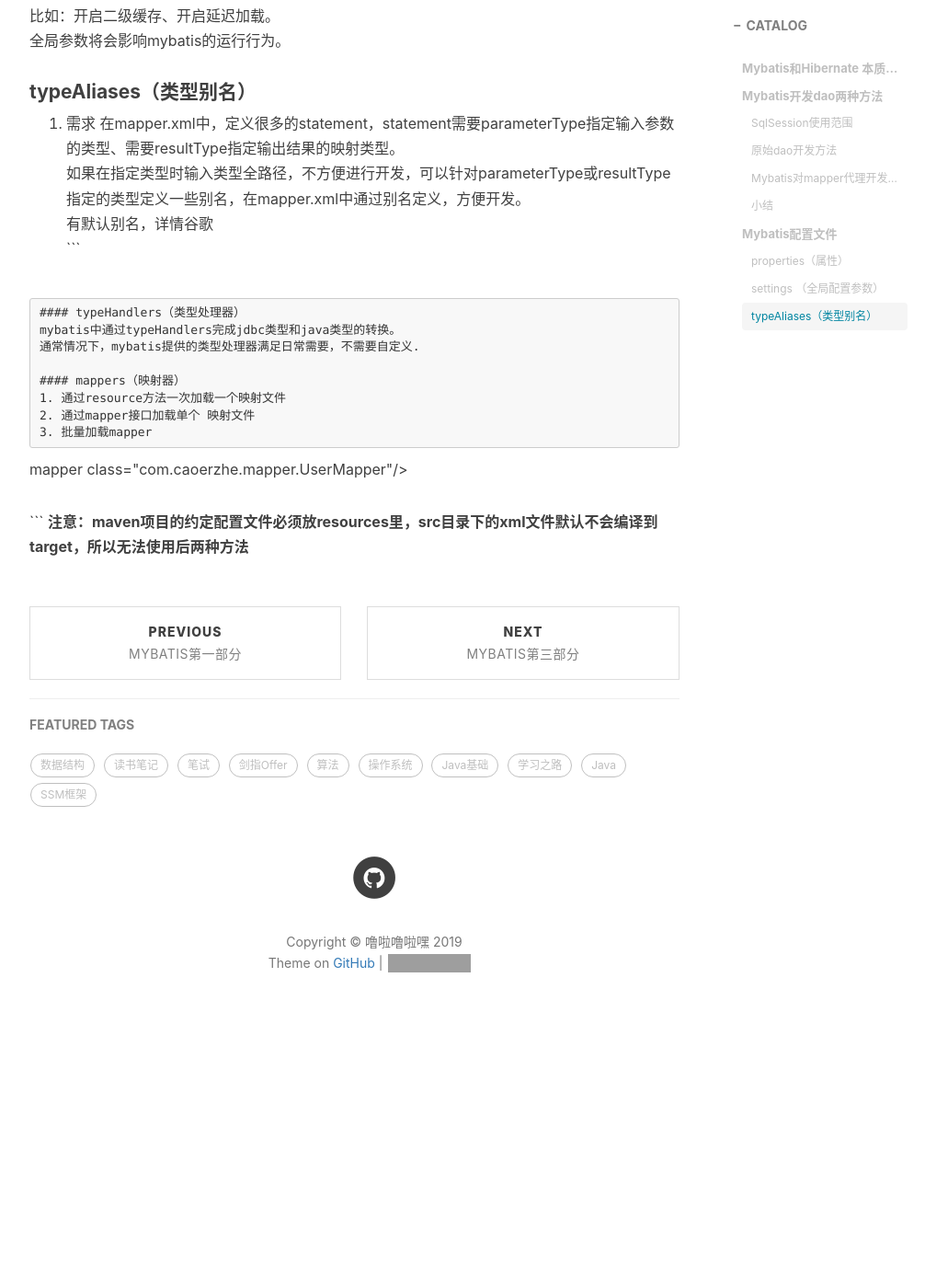
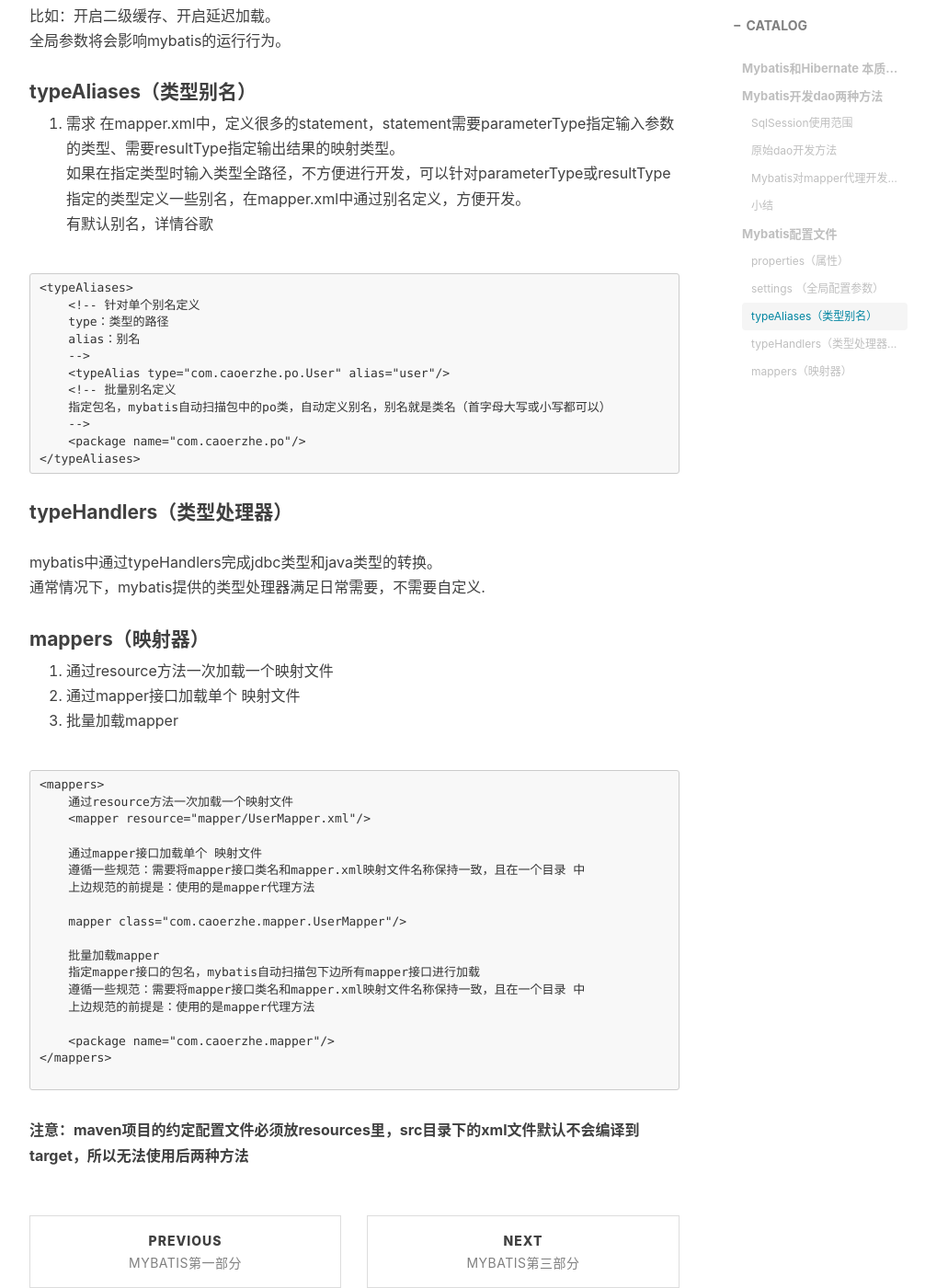
Before and after one commit to zhjcezh/zhjcezh.github.io, a Jekyll site: the page built from _posts/2019-4-13-Mybatis第二部分.md, in a window 1280 px wide and 1400 px high, scrolled down 4327 px. Shown: the whole window at 92% size, without its empty margins (233-1239 px from the left). Built offline with Jekyll 4.4.1, drawn with Linux system fonts in a browser that asks for light colours; nearby versions of some CDN libraries; comment, search, counter and statistics services are not loaded; before the commit the page ends 5478 px from its top, so only the background shows below that; grey boxes are pictures that could not be loaded.

Commit message:
Update 2019-4-13-Mybatis第二部分.md

````diff
--- a/_posts/2019-4-13-Mybatis第二部分.md
+++ b/_posts/2019-4-13-Mybatis第二部分.md
@@ -148,6 +148,7 @@ mybatis框架在运行时可以调整一些运行参数。
 在mapper.xml中，定义很多的statement，statement需要parameterType指定输入参数的类型、需要resultType指定输出结果的映射类型。
 如果在指定类型时输入类型全路径，不方便进行开发，可以针对parameterType或resultType指定的类型定义一些别名，在mapper.xml中通过别名定义，方便开发。
 有默认别名，详情谷歌
+
 ```
 <typeAliases>
     <!-- 针对单个别名定义
@@ -161,6 +162,7 @@ mybatis框架在运行时可以调整一些运行参数。
     <package name="com.caoerzhe.po"/>
 </typeAliases>
 ```
+
 #### typeHandlers（类型处理器）
 mybatis中通过typeHandlers完成jdbc类型和java类型的转换。
 通常情况下，mybatis提供的类型处理器满足日常需要，不需要自定义.
@@ -169,23 +171,26 @@ mybatis中通过typeHandlers完成jdbc类型和java类型的转换。
 1. 通过resource方法一次加载一个映射文件
 2. 通过mapper接口加载单个 映射文件
 3. 批量加载mapper
+
 ```
 <mappers>
-    <!--通过resource方法一次加载一个映射文件 -->
+    通过resource方法一次加载一个映射文件
     <mapper resource="mapper/UserMapper.xml"/>
 
-    <!-- 通过mapper接口加载单个 映射文件
+    通过mapper接口加载单个 映射文件
     遵循一些规范：需要将mapper接口类名和mapper.xml映射文件名称保持一致，且在一个目录 中
     上边规范的前提是：使用的是mapper代理方法
-    -->
+
     mapper class="com.caoerzhe.mapper.UserMapper"/>
 
-    <!-- 批量加载mapper
+    批量加载mapper
     指定mapper接口的包名，mybatis自动扫描包下边所有mapper接口进行加载
     遵循一些规范：需要将mapper接口类名和mapper.xml映射文件名称保持一致，且在一个目录 中
     上边规范的前提是：使用的是mapper代理方法
-    -->
-    <!--<package name="com.caoerzhe.mapper"/>-->
+
+    <package name="com.caoerzhe.mapper"/>
 </mappers>
+
 ```
+
 **注意：maven项目的约定配置文件必须放resources里，src目录下的xml文件默认不会编译到target，所以无法使用后两种方法**
````
